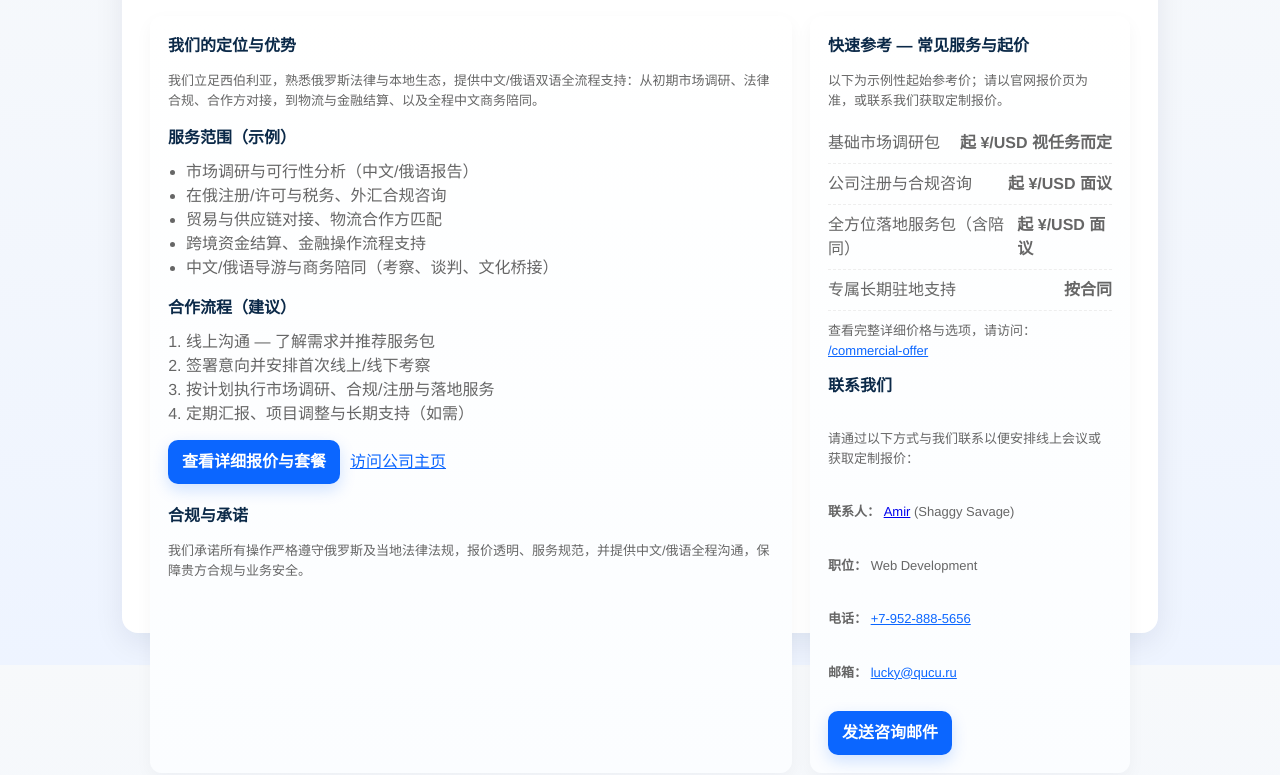
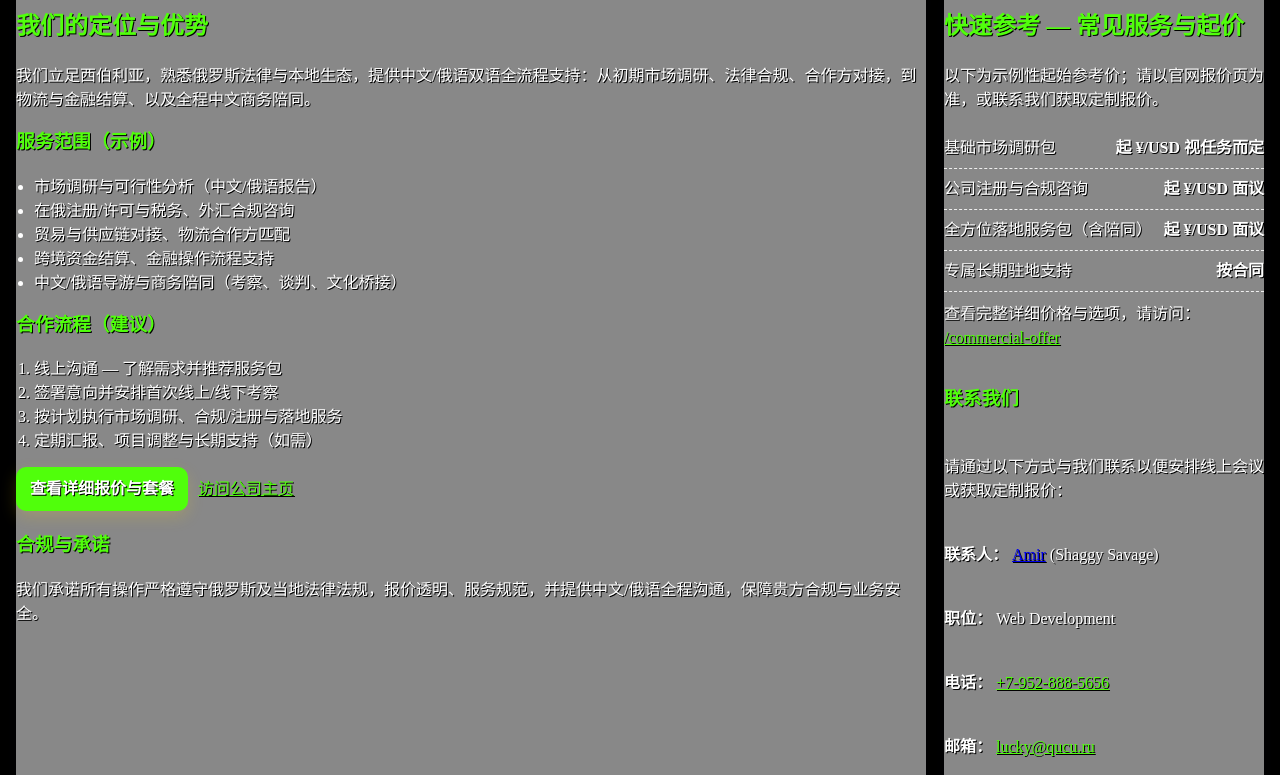
Before and after one commit to amir248/best-advertisement, a website: page ToTheChinese.html in a window 1280 px wide. Shown: the part 135-910 px from the top of the page. Drawn offline with Linux system fonts and the light colour scheme.

Commit message:
Final Fantasy

```diff
--- a/ToTheChinese.html
+++ b/ToTheChinese.html
@@ -49,21 +49,23 @@
   </script>
   <style>
     /* 简洁且自包含的样式，方便快速部署与调整 */
-    :root{
-      --bg:#f7f9fb;
-      --card:#ffffff;
-      --accent:#0b66ff;
-      --muted:#666;
-      --radius:12px;
-      --maxw:980px;
-      --gutter:20px;
-      font-family: "Helvetica Neue", Arial, sans-serif;
-    }
+    :root {
+        /* Цвета из commercial-offer */
+        --bg: #000000;
+        --card: #888888;
+        --accent: #50ff0b;
+        --muted: #ffffff;
+        --radius: 12px;
+
+        /* Доп. цвета, если были на commercial-offer */
+        --shadow: rgba(8, 30, 60, 0.08);
+        --button-shadow: rgba(255, 218, 11, 0.18);
+        }
     html,body{height:100%;}
     body{
       margin:0;
-      background:linear-gradient(180deg,var(--bg),#eef4ff);
-      color:#111;
+      background: var(--bg);
+        color: var(--muted);
       -webkit-font-smoothing:antialiased;
       -moz-osx-font-smoothing:grayscale;
       line-height:1.5;
@@ -71,15 +73,16 @@
       box-sizing:border-box;
       display:flex;
       justify-content:center;
+      text-shadow: 1px 1px black;
     }
-    .container{
+    /* .container{
       width:100%;
       max-width:var(--maxw);
       background:var(--card);
       border-radius:16px;
-      box-shadow:0 10px 30px rgba(8,30,60,0.08);
+      box-shadow:0 10px 30px rgba(46, 60, 8, 0.08);
       padding:28px;
-    }
+    } */
     header{
       display:flex;
       gap:16px;
@@ -111,20 +114,35 @@
     @media(min-width:920px){
       .grid{grid-template-columns: 1fr 320px;}
     }
-    .card{background:linear-gradient(180deg,white,#fbfdff);border-radius:12px;padding:18px;box-shadow:0 6px 18px rgba(12,30,60,0.04);}
-    .section-title{font-size:16px;margin:0 0 10px;font-weight:700;color:#0b2948;}
+    .card {
+        background: var(--card);
+        border-radius: var(--radius);
+        box-shadow: 0 6px 18px var(--shadow);
+    }
+    /* .section-title{font-size:16px;margin:0 0 10px;font-weight:700;color:#0b2948;} */
     ul{padding-left:18px;margin:6px 0 0;color:var(--muted);}
     a.button{
       display:inline-block;
       background:var(--accent);
-      color:white;
+      box-shadow: 0 6px 16px var(--button-shadow);
+  border-radius: 10px; /* или var(--radius) или другое */
+  color: white;
       text-decoration:none;
       padding:10px 14px;
-      border-radius:10px;
+
       font-weight:600;
-      box-shadow:0 6px 16px rgba(11,102,255,0.18);
+      /* box-shadow:0 6px 16px rgba(11,102,255,0.18); */
     }
-    .small{font-size:13px;color:var(--muted);}
+    h1, h2, h3 {
+        color: var(--accent);
+        }
+
+        /* Меньшие тексты */
+        .small {
+        color: var(--muted);
+        }
+
+    /* .small{font-size:13px;color:var(--muted);} */
     footer{margin-top:18px;font-size:13px;color:var(--muted);display:flex;justify-content:space-between;flex-wrap:wrap;gap:8px;}
     .price-list{list-style:none;padding:0;margin:0;}
     .price-item{display:flex;justify-content:space-between;padding:8px 0;border-bottom:1px dashed #eee;}
```
